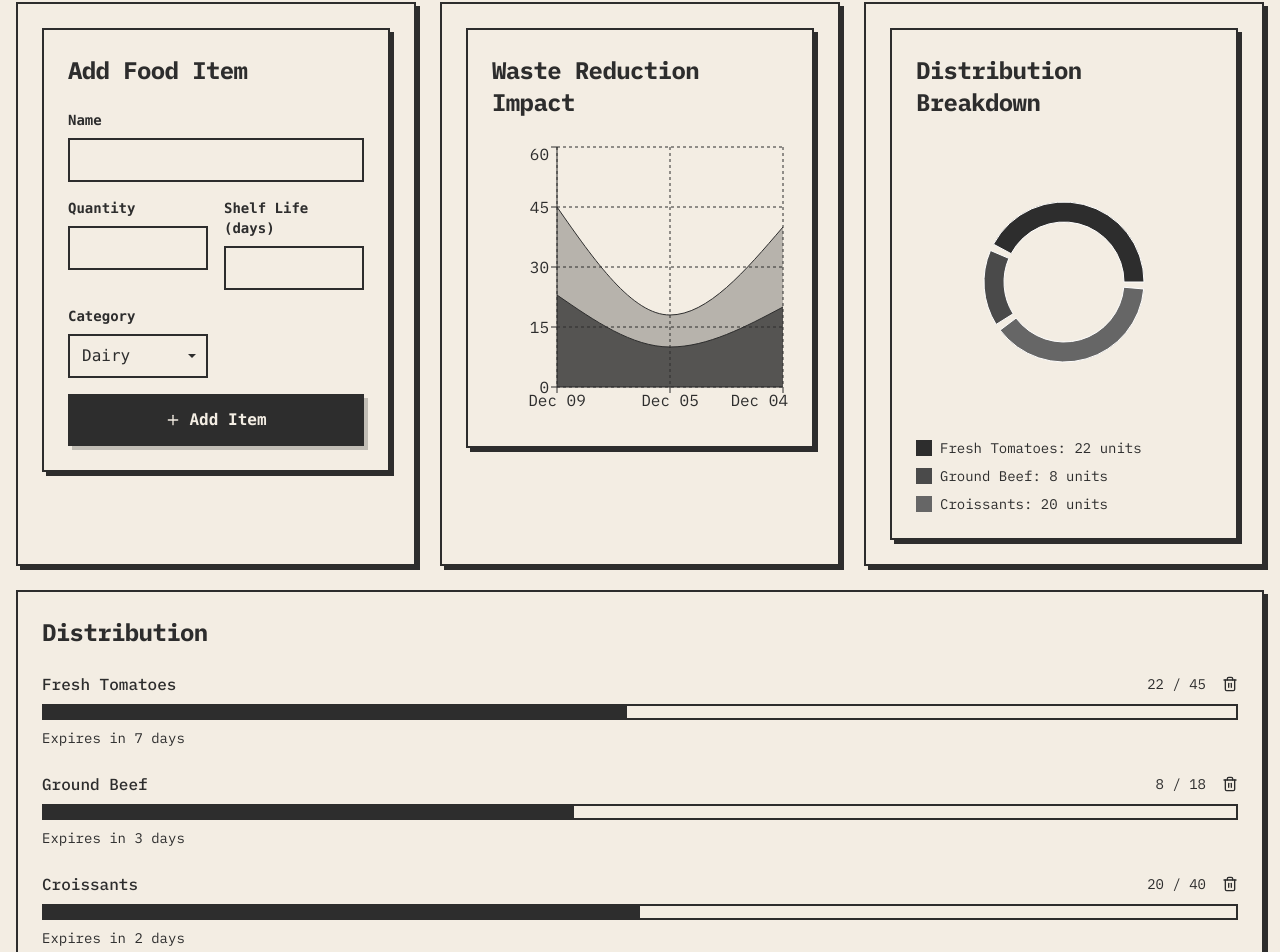
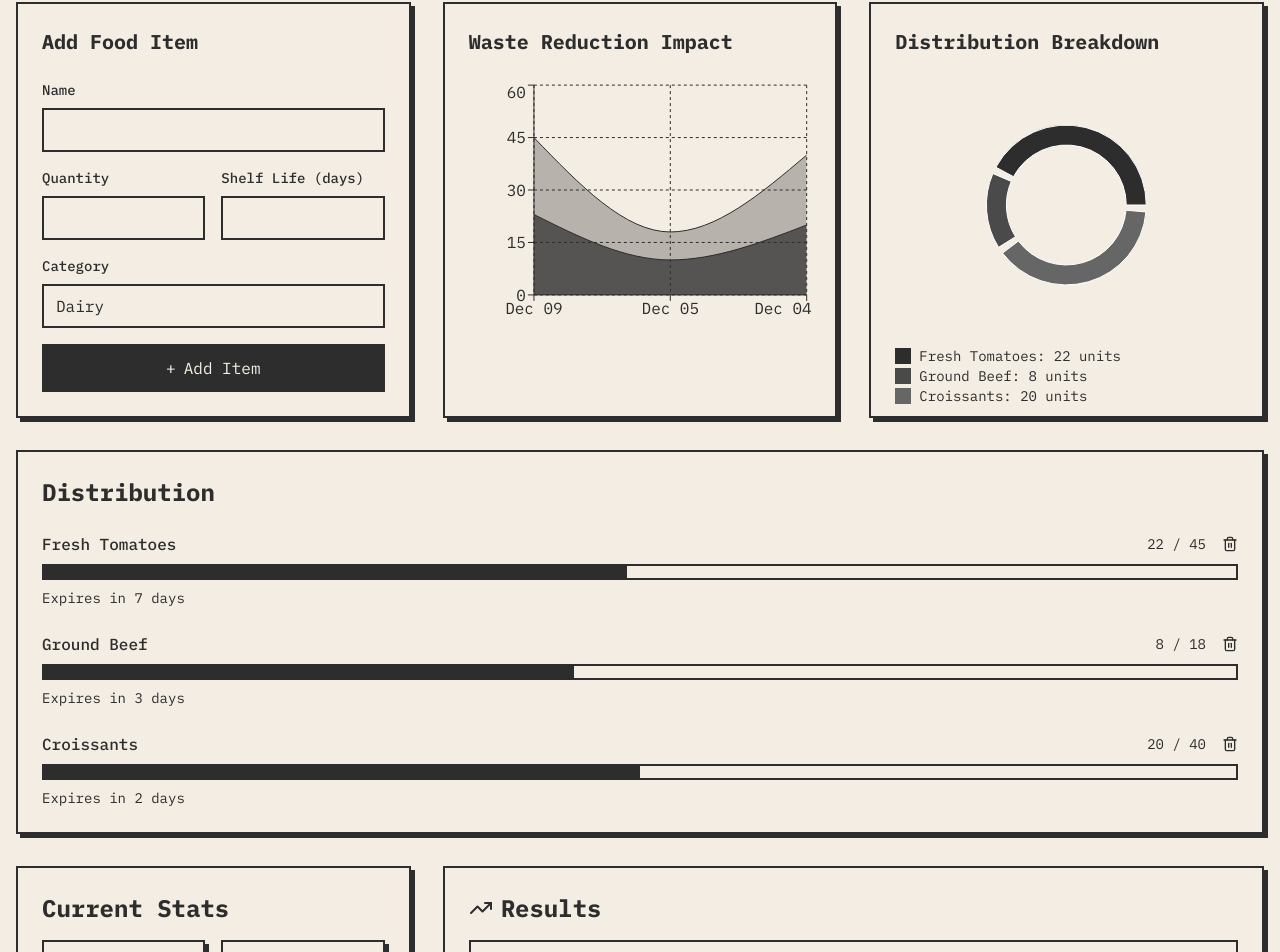
Before and after one commit to rithvikgabri/project-5, a React (Vite) app: page / in a window 1280 px wide. Shown: the part 116-1068 px from the top of the page. Built offline with nearby package versions, Linux system fonts and the light colour scheme.

Commit message:
refactor: remove nested boxes in distribution components

```diff
--- a/src/App.tsx
+++ b/src/App.tsx
@@ -75,7 +75,7 @@ function App() {
       item: item.name,
       params,
       timestamp: Date.now()
-    }, ...prev].slice(0, 5)); // Keep last 5 notifications
+    }, ...prev].slice(0, 5)); // Last 5 notifications
 
     setFoodItems(prev => [...prev, item]);
     optimizeDistribution([...foodItems, item], params);
@@ -159,21 +159,23 @@ function App() {
 
       <main className="max-w-7xl mx-auto px-4 py-8">
         {/* Top Section - Form and Graphs */}
-        <div className="grid grid-cols-1 lg:grid-cols-3 gap-6">
+        <div className="grid grid-cols-1 lg:grid-cols-3 gap-8">
           {/* Add Food Item */}
           <div className="retro-card p-6">
+            <h2 className="text-xl font-bold mb-6">Add Food Item</h2>
             <FoodItemForm onSubmit={handleAddItem} />
           </div>
 
           {/* Waste Reduction Impact */}
           <div className="retro-card p-6">
+            <h2 className="text-xl font-bold mb-6">Waste Reduction Impact</h2>
             {foodItems.length > 0 && optimizedDistribution.length > 0 ? (
               <WasteReductionGraph
                 items={foodItems}
                 optimizedDistribution={optimizedDistribution}
               />
             ) : (
-              <div className="h-full flex items-center justify-center">
+              <div className="h-[250px] flex items-center justify-center">
                 <p className="text-gray-500">Add items to see waste reduction impact</p>
               </div>
             )}
@@ -181,13 +183,14 @@ function App() {
 
           {/* Distribution Breakdown */}
           <div className="retro-card p-6">
+            <h2 className="text-xl font-bold mb-6">Distribution Breakdown</h2>
             {foodItems.length > 0 && optimizedDistribution.length > 0 ? (
               <DistributionPieChart
                 items={foodItems}
                 optimizedDistribution={optimizedDistribution}
               />
             ) : (
-              <div className="h-full flex items-center justify-center">
+              <div className="h-[250px] flex items-center justify-center">
                 <p className="text-gray-500">Add items to see distribution breakdown</p>
               </div>
             )}
@@ -195,21 +198,26 @@ function App() {
         </div>
 
         {/* Distribution List */}
-        {foodItems.length > 0 && optimizedDistribution.length > 0 && (
-          <div className="mt-6">
+        {foodItems.length > 0 && (
+          <div className="mt-8">
+            <div className="retro-card p-6">
+              <h2 className="text-2xl font-bold mb-6">Distribution</h2>
               <DistributionChart
                 items={foodItems}
                 optimizedDistribution={optimizedDistribution}
                 onDeleteItem={handleDeleteItem}
               />
             </div>
+          </div>
         )}
 
         {/* Bottom Section - Stats and Results */}
         {optimizationResult && (
-          <div className="mt-6 grid grid-cols-1 md:grid-cols-2 lg:grid-cols-3 gap-6">
+          <div className="mt-8 grid grid-cols-1 md:grid-cols-2 lg:grid-cols-3 gap-8">
+            <div className="retro-card p-6">
               <StatsGrid result={optimizationResult} totalItems={foodItems.length} />
-            <div className="md:col-span-2">
+            </div>
+            <div className="retro-card p-6 md:col-span-2">
               <OptimizationDisplay result={optimizationResult} />
             </div>
           </div>
--- a/src/components/DistributionChart.tsx
+++ b/src/components/DistributionChart.tsx
@@ -14,8 +14,6 @@ export default function DistributionChart({
   onDeleteItem
 }: DistributionChartProps) {
   return (
-    <div className="retro-card p-6">
-      <h2 className="text-2xl font-bold mb-6 tracking-tight">Distribution</h2>
     <div className="space-y-6">
       {items.map((item, index) => (
         <div key={item.id} className="space-y-2">
@@ -47,6 +45,5 @@ export default function DistributionChart({
         </div>
       ))}
     </div>
-    </div>
   );
 }
--- a/src/components/FoodItemForm.tsx
+++ b/src/components/FoodItemForm.tsx
@@ -1,6 +1,6 @@
 import React, { useState } from 'react';
 import { Plus } from 'lucide-react';
-import { FoodItem } from '../types';
+import { FoodItem, FoodCategory } from '../types';
 
 interface FoodItemFormProps {
   onSubmit: (item: FoodItem) => void;
@@ -11,7 +11,7 @@ export default function FoodItemForm({ onSubmit }: FoodItemFormProps) {
     name: '',
     quantity: '',
     shelfLife: '',
-    category: 'Dairy'
+    category: 'Dairy' as FoodCategory
   });
 
   const handleSubmit = (e: React.FormEvent) => {
@@ -37,51 +37,49 @@ export default function FoodItemForm({ onSubmit }: FoodItemFormProps) {
   };
 
   return (
-    <form onSubmit={handleSubmit} className="retro-card p-6">
-      <h2 className="text-2xl font-bold mb-6 tracking-tight">Add Food Item</h2>
-      <div className="space-y-4">
+    <form onSubmit={handleSubmit} className="space-y-4">
       <div>
-          <label className="retro-label">Name</label>
+        <label className="block text-sm font-medium mb-2">Name</label>
         <input
           type="text"
           value={formData.name}
           onChange={(e) => setFormData({ ...formData, name: e.target.value })}
-            className="retro-input"
+          className="w-full border-2 border-[#2d2d2d] bg-[#f3ede3] px-3 py-2"
           required
         />
       </div>
+
       <div className="grid grid-cols-2 gap-4">
         <div>
-            <label className="retro-label">Quantity</label>
+          <label className="block text-sm font-medium mb-2">Quantity</label>
           <input
             type="number"
             value={formData.quantity}
             onChange={(e) => setFormData({ ...formData, quantity: e.target.value })}
-              className="retro-input"
+            className="w-full border-2 border-[#2d2d2d] bg-[#f3ede3] px-3 py-2"
             required
             min="0"
           />
         </div>
         <div>
-            <label className="retro-label">Shelf Life (days)</label>
+          <label className="block text-sm font-medium mb-2">Shelf Life (days)</label>
           <input
             type="number"
             value={formData.shelfLife}
             onChange={(e) => setFormData({ ...formData, shelfLife: e.target.value })}
-              className="retro-input"
+            className="w-full border-2 border-[#2d2d2d] bg-[#f3ede3] px-3 py-2"
             required
             min="0"
           />
         </div>
       </div>
-        <div className="grid grid-cols-2 gap-4">
+
       <div>
-            <label className="retro-label">Category</label>
-            <div className="retro-select-wrapper">
+        <label className="block text-sm font-medium mb-2">Category</label>
         <select
           value={formData.category}
-                onChange={(e) => setFormData({ ...formData, category: e.target.value })}
-                className="retro-select"
+          onChange={(e) => setFormData({ ...formData, category: e.target.value as FoodCategory })}
+          className="w-full border-2 border-[#2d2d2d] bg-[#f3ede3] px-3 py-2 appearance-none"
         >
           <option value="Dairy">Dairy</option>
           <option value="Meat">Meat</option>
@@ -89,13 +87,14 @@ export default function FoodItemForm({ onSubmit }: FoodItemFormProps) {
           <option value="Bakery">Bakery</option>
         </select>
       </div>
-          </div>
-        </div>
-        <button type="submit" className="retro-button w-full flex items-center justify-center mt-6">
-          <Plus className="w-4 h-4 mr-2" />
+
+      <button
+        type="submit"
+        className="w-full bg-[#2d2d2d] text-[#f3ede3] py-3 mt-4 hover:bg-[#1a1a1a] transition-colors flex items-center justify-center"
+      >
+        <span className="mr-2">+</span>
         Add Item
       </button>
-      </div>
     </form>
   );
 }
--- a/src/components/OptimizationDisplay.tsx
+++ b/src/components/OptimizationDisplay.tsx
@@ -8,12 +8,12 @@ interface OptimizationDisplayProps {
 
 export default function OptimizationDisplay({ result }: OptimizationDisplayProps) {
   return (
-    <div className="retro-card p-6">
-      <h2 className="text-2xl font-bold mb-6 tracking-tight flex items-center">
+    <div>
+      <h2 className="text-2xl font-bold mb-4 flex items-center">
         <TrendingUp className="w-6 h-6 mr-2" />
         Results
       </h2>
-      <div className="space-y-4">
+      <div className="space-y-3">
         <div className="flex items-center justify-between border-2 border-[#2d2d2d] p-3">
           <span>Distribution:</span>
           <span className="font-bold">{result.recommendedDistribution} units</span>
--- a/src/components/graphs/DistributionPieChart.tsx
+++ b/src/components/graphs/DistributionPieChart.tsx
@@ -2,7 +2,6 @@ import React from 'react';
 import { PieChart, Pie, Cell, ResponsiveContainer, Tooltip } from 'recharts';
 import { FoodItem } from '../../types';
 import { CHART_COLORS } from '../../utils/constants';
-import PieChartLegend from './PieChartLegend';
 
 interface DistributionPieChartProps {
   items: FoodItem[];
@@ -11,15 +10,13 @@ interface DistributionPieChartProps {
 
 export default function DistributionPieChart({ items, optimizedDistribution }: DistributionPieChartProps) {
   const data = items.map((item, index) => ({
-    id: item.id, // Use the unique item ID for keys
+    id: item.id,
     name: item.name,
     value: optimizedDistribution[index],
   }));
 
   return (
-    <div className="retro-card p-6">
-      <h2 className="text-2xl font-bold mb-6 tracking-tight">Distribution Breakdown</h2>
-      <div className="h-[280px]">
+    <div className="h-[250px]">
       <ResponsiveContainer width="100%" height="100%">
         <PieChart>
           <Pie
@@ -49,8 +46,17 @@ export default function DistributionPieChart({ items, optimizedDistribution }: D
           />
         </PieChart>
       </ResponsiveContainer>
+      <div className="mt-4">
+        {data.map((item, index) => (
+          <div key={item.id} className="flex items-center space-x-2 text-sm">
+            <div
+              className="w-4 h-4"
+              style={{ backgroundColor: CHART_COLORS[index % CHART_COLORS.length] }}
+            />
+            <span>{item.name}: {item.value} units</span>
           </div>
-      <PieChartLegend data={data} />
+        ))}
+      </div>
     </div>
   );
 }
--- a/src/components/graphs/WasteReductionGraph.tsx
+++ b/src/components/graphs/WasteReductionGraph.tsx
@@ -26,9 +26,7 @@ export default function WasteReductionGraph({ items, optimizedDistribution }: Wa
   });
 
   return (
-    <div className="retro-card p-6">
-      <h2 className="text-2xl font-bold mb-6 tracking-tight">Waste Reduction Impact</h2>
-      <div className="h-[280px]">
+    <div className="h-[250px]">
       <ResponsiveContainer width="100%" height="100%">
         <AreaChart data={data}>
           <CartesianGrid strokeDasharray="3 3" stroke="#2d2d2d" />
@@ -61,6 +59,5 @@ export default function WasteReductionGraph({ items, optimizedDistribution }: Wa
         </AreaChart>
       </ResponsiveContainer>
     </div>
-    </div>
   );
 }
--- a/src/components/stats/StatsGrid.tsx
+++ b/src/components/stats/StatsGrid.tsx
@@ -14,8 +14,8 @@ export default function StatsGrid({ result, totalItems }: StatsGridProps) {
   };
 
   return (
-    <div className="retro-card p-6">
-      <h2 className="text-2xl font-bold mb-6 tracking-tight">Current Stats</h2>
+    <div>
+      <h2 className="text-2xl font-bold mb-4">Current Stats</h2>
       <div className="grid grid-cols-2 gap-4">
         <StatsCard
           title="Total Items"
```
Lines whose indentation alone changed are shown as unchanged.
